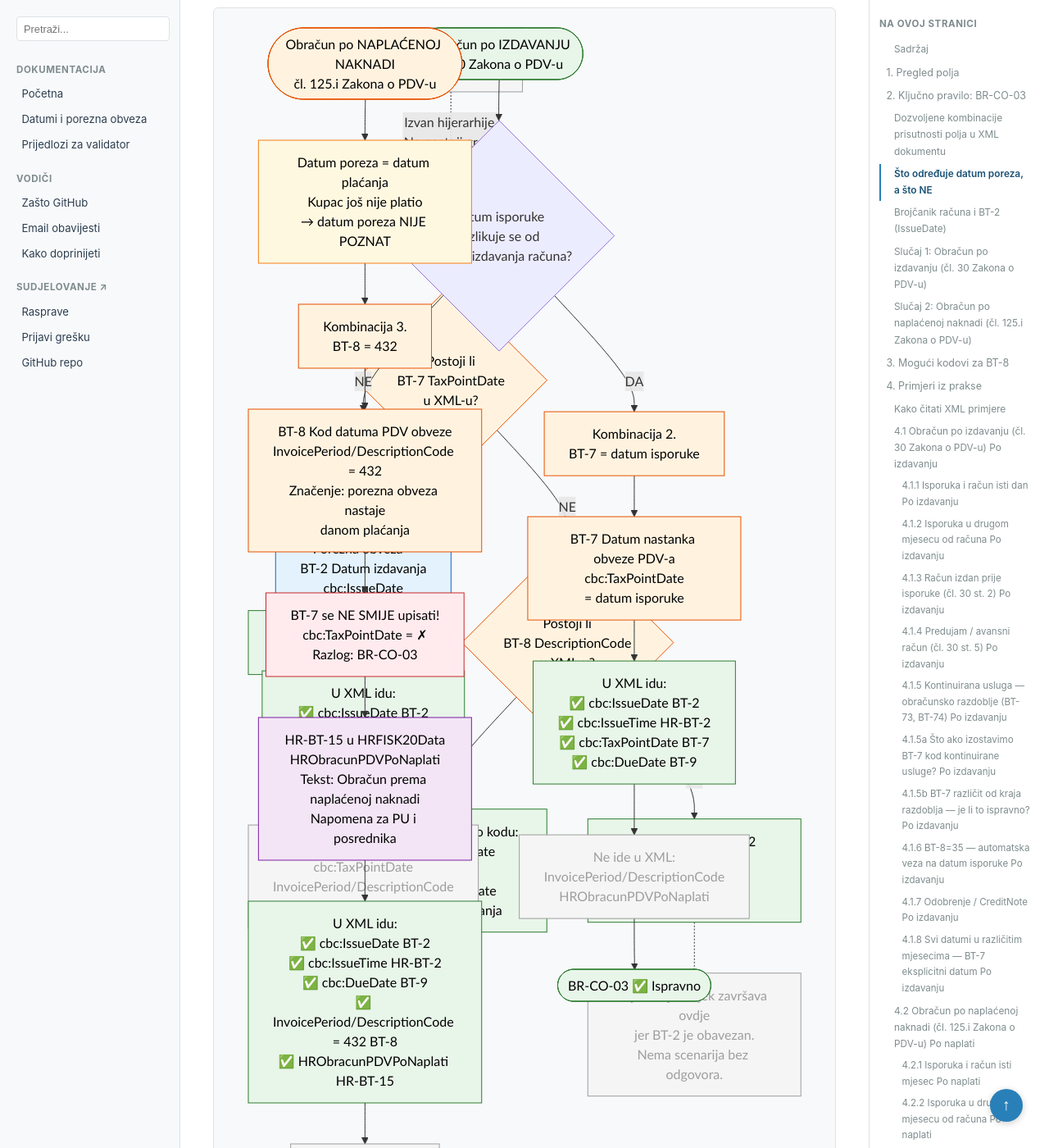
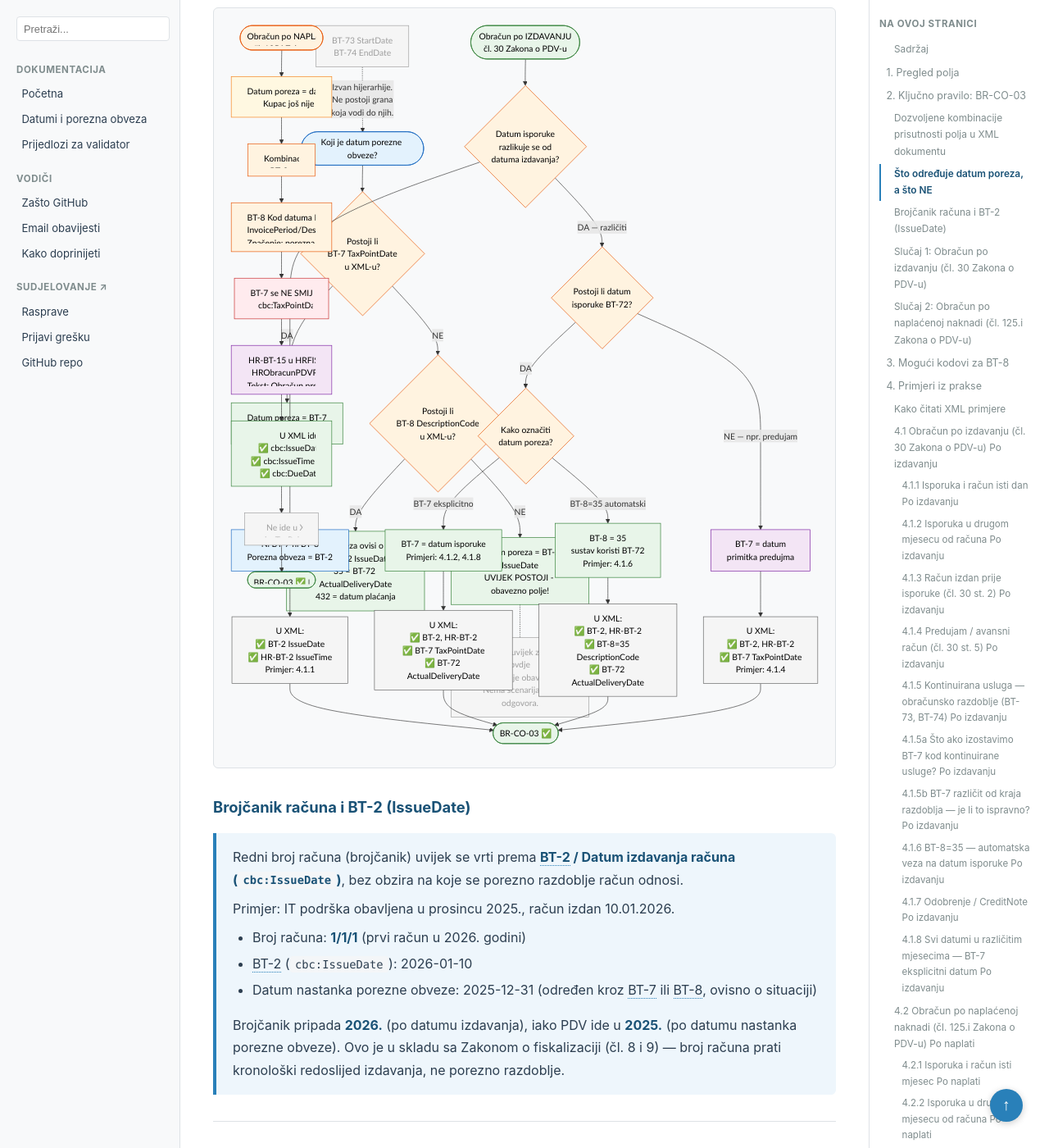
Before and after one commit to dageci/eracun-fiskalizacija-datumi, a Jekyll site: the page built from docs/eracun-datumi-poreza-workflow.md, in a window 1280 px wide and 1400 px high, scrolled down 4115 px. Shown: the whole window at 82% size. Built offline with Jekyll 4.4.1, drawn with Linux system fonts in a browser that asks for light colours.

Commit message:
prosiren Slucaj 1 flowchart - sve kombinacije s BT-72 i BT-8=35
4 puta umjesto 2: isti dan (ni BT-7 ni BT-8), razlicit s BT-7
eksplicitno, razlicit s BT-8=35 automatski, predujam bez BT-72.
Svaki put referira na konkretne primjere (4.1.1, 4.1.2, 4.1.4, 4.1.6, 4.1.8).

````diff
--- a/docs/eracun-datumi-poreza-workflow.md
+++ b/docs/eracun-datumi-poreza-workflow.md
@@ -121,34 +121,40 @@ flowchart TD
 ```mermaid
 flowchart TD
     A([Obračun po IZDAVANJU<br>čl. 30 Zakona o PDV-u])
-    A --> B{Datum isporuke<br>razlikuje se od<br>datuma izdavanja računa?}
+    A --> B{Datum isporuke<br>razlikuje se od<br>datuma izdavanja?}
 
-    B -->|NE| C[Kombinacija 1.<br>Ni BT-7 ni BT-8]
-    B -->|DA| D[Kombinacija 2.<br>BT-7 = datum isporuke]
+    B -->|NE — isti su| PATH1[Ni BT-7 ni BT-8<br>Porezna obveza = BT-2]
+    B -->|DA — različiti| BT72{Postoji li datum<br>isporuke BT-72?}
 
-    C --> C1[Porezna obveza =<br>BT-2 Datum izdavanja<br>cbc:IssueDate]
-    D --> D1[BT-7 Datum nastanka obveze PDV-a<br>cbc:TaxPointDate<br>= datum isporuke]
+    BT72 -->|DA| METHOD{Kako označiti<br>datum poreza?}
+    BT72 -->|NE — npr. predujam| PATH4[BT-7 = datum<br>primitka predujma]
 
-    C1 --> XML1[U XML idu:<br>✅ cbc:IssueDate BT-2<br>✅ cbc:IssueTime HR-BT-2<br>✅ cbc:DueDate BT-9]
-    D1 --> XML2[U XML idu:<br>✅ cbc:IssueDate BT-2<br>✅ cbc:IssueTime HR-BT-2<br>✅ cbc:TaxPointDate BT-7<br>✅ cbc:DueDate BT-9]
+    METHOD -->|BT-7 eksplicitno| PATH2[BT-7 = datum isporuke<br>Primjeri: 4.1.2, 4.1.8]
+    METHOD -->|BT-8=35 automatski| PATH3[BT-8 = 35<br>sustav koristi BT-72<br>Primjer: 4.1.6]
 
-    XML1 --> N1[Ne ide u XML:<br>cbc:TaxPointDate<br>InvoicePeriod/DescriptionCode<br>HRObracunPDVPoNaplati]
-    XML2 --> N2[Ne ide u XML:<br>InvoicePeriod/DescriptionCode<br>HRObracunPDVPoNaplati]
+    PATH1 --> XML1[U XML:<br>✅ BT-2 IssueDate<br>✅ HR-BT-2 IssueTime<br>Primjer: 4.1.1]
+    PATH2 --> XML2[U XML:<br>✅ BT-2, HR-BT-2<br>✅ BT-7 TaxPointDate<br>✅ BT-72 ActualDeliveryDate]
+    PATH3 --> XML3[U XML:<br>✅ BT-2, HR-BT-2<br>✅ BT-8=35 DescriptionCode<br>✅ BT-72 ActualDeliveryDate]
+    PATH4 --> XML4[U XML:<br>✅ BT-2, HR-BT-2<br>✅ BT-7 TaxPointDate<br>Primjer: 4.1.4]
 
-    N1 --> OK1([BR-CO-03 ✅ Ispravno])
-    N2 --> OK2([BR-CO-03 ✅ Ispravno])
+    XML1 --> OK([BR-CO-03 ✅])
+    XML2 --> OK
+    XML3 --> OK
+    XML4 --> OK
 
     style A fill:#e8f5e9,stroke:#2e7d32,color:#000
-    style C fill:#e3f2fd,stroke:#1565c0,color:#000
-    style D fill:#fff3e0,stroke:#e65100,color:#000
-    style C1 fill:#e3f2fd,stroke:#1565c0,color:#000
-    style D1 fill:#fff3e0,stroke:#e65100,color:#000
-    style XML1 fill:#e8f5e9,stroke:#2e7d32,color:#000
-    style XML2 fill:#e8f5e9,stroke:#2e7d32,color:#000
-    style N1 fill:#f5f5f5,stroke:#9e9e9e,color:#9e9e9e
-    style N2 fill:#f5f5f5,stroke:#9e9e9e,color:#9e9e9e
-    style OK1 fill:#e8f5e9,stroke:#2e7d32,color:#000
-    style OK2 fill:#e8f5e9,stroke:#2e7d32,color:#000
+    style B fill:#fff3e0,stroke:#e65100,color:#000
+    style BT72 fill:#fff3e0,stroke:#e65100,color:#000
+    style METHOD fill:#fff3e0,stroke:#e65100,color:#000
+    style PATH1 fill:#e3f2fd,stroke:#1565c0,color:#000
+    style PATH2 fill:#e8f5e9,stroke:#2e7d32,color:#000
+    style PATH3 fill:#e8f5e9,stroke:#2e7d32,color:#000
+    style PATH4 fill:#f3e5f5,stroke:#7b1fa2,color:#000
+    style XML1 fill:#f5f5f5,stroke:#616161,color:#000
+    style XML2 fill:#f5f5f5,stroke:#616161,color:#000
+    style XML3 fill:#f5f5f5,stroke:#616161,color:#000
+    style XML4 fill:#f5f5f5,stroke:#616161,color:#000
+    style OK fill:#e8f5e9,stroke:#2e7d32,color:#000
 ```
 
 > **Primjer**: Roba isporučena 28.03., račun izdan 05.04.
````
Also changed, not shown: eracun-datumi-poreza-workflow.md (+27 -21 lines).
